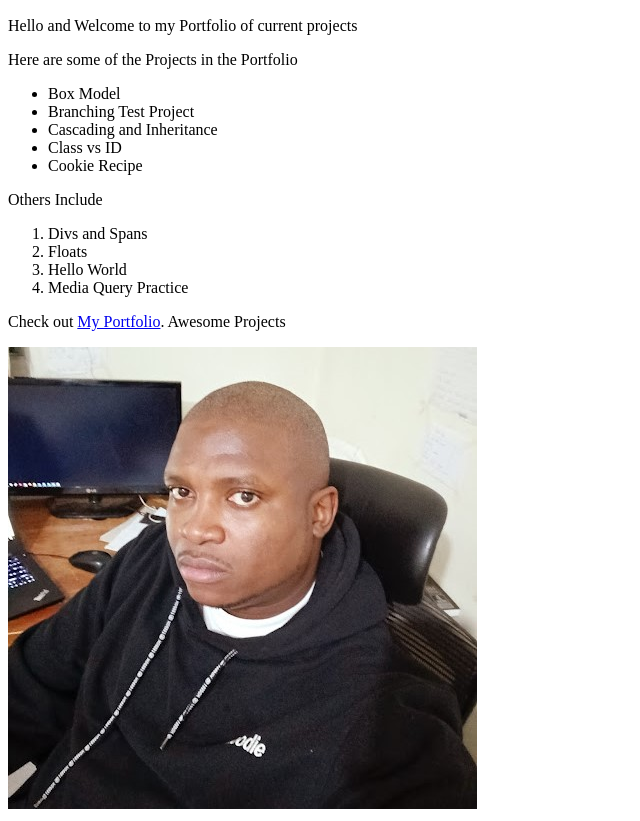
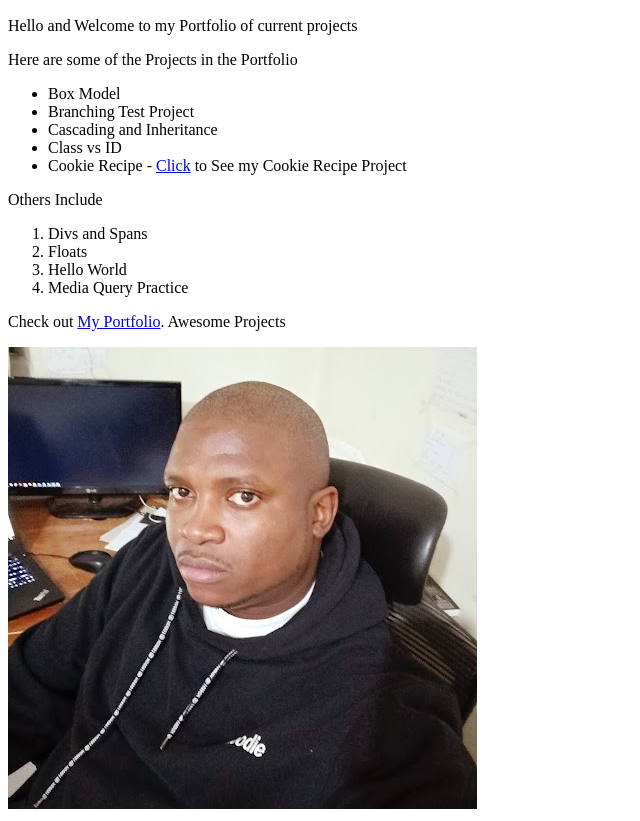
Before and after one commit to klemoh2020/week-1-independent-project, a plain HTML site: page index.html in a window 1280 px wide. Shown: the part 110-931 px from the top of the page, without its empty margins (0-640 px from the left). Drawn offline with Linux system fonts and the light colour scheme.

Commit message:
Added active link to Cookie Recipe

```diff
--- a/index.html
+++ b/index.html
@@ -17,7 +17,7 @@
                     <li>Branching Test Project</li>
                     <li>Cascading and Inheritance</li>
                     <li>Class vs ID</li>
-                    <li>Cookie Recipe</li>
+                    <li>Cookie Recipe - <a href="https://github.com/klemoh2020/cookie-recipe.git">Click</a> to See my Cookie Recipe Project</li>
                 </ul>
 
                 <p>Others Include</p>
```
